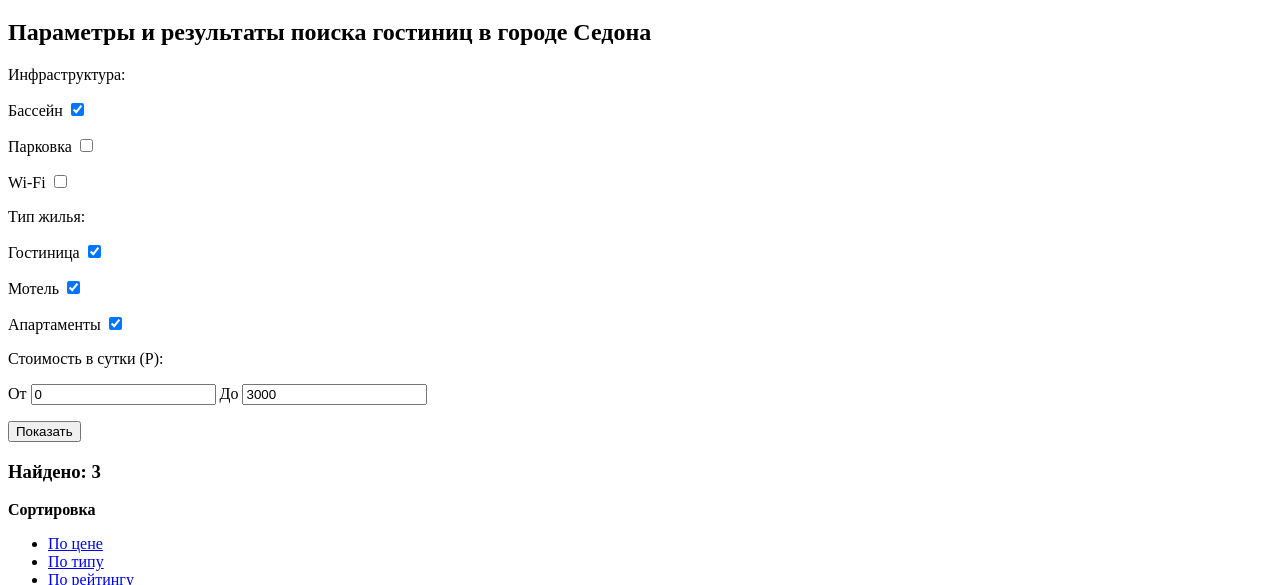
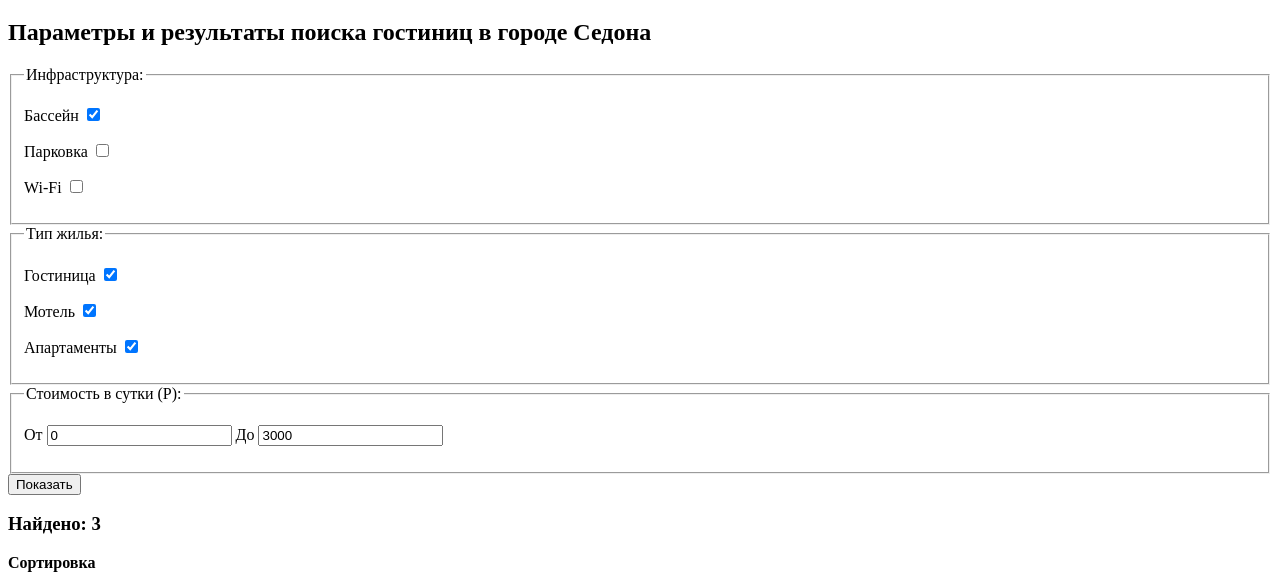
Before and after one commit to neolelya/Sedona, a plain HTML site: page hotels.html in a window 1280 px wide. Shown: the part 183-768 px from the top of the page. Drawn offline with Linux system fonts and the light colour scheme.

Commit message:
Изменено оформление форм

```diff
--- a/hotels.html
+++ b/hotels.html
@@ -25,8 +25,8 @@
 
                 <div>
                     <form action="https://htmlacademy.ru/intensive/htmlcss" method="get">
-                        <div>
-                            <p>Инфраструктура:</p>
+                        <fieldset>
+                            <legend>Инфраструктура:</legend>
                             <p>
                                 <label for="swimming-pool">Бассейн</label>
                                 <input id="swimming-pool" type="checkbox" name="swimming-pool" checked>
@@ -39,10 +39,10 @@
                                 <label for="wifi">Wi-Fi</label>
                                 <input id="wifi" type="checkbox" name="wifi">
                             </p>
-                        </div>
+                        </fieldset>
 
-                        <div>
-                            <p>Тип жилья:</p>
+                        <fieldset>
+                            <legend>Тип жилья:</legend>
                             <p>
                                 <label for="hotel">Гостиница</label>
                                 <input id="hotel" type="checkbox" name="hotel" checked>
@@ -55,10 +55,10 @@
                                 <label for="apartment">Апартаменты</label>
                                 <input id="apartment" type="checkbox" name="apartment" checked>
                             </p>
-                        </div>
+                        </fieldset>
 
-                        <div>
-                            <p>Стоимость в сутки (Р):</p>
+                        <fieldset>
+                            <legend>Стоимость в сутки (Р):</legend>
                             <p>
                                 <span>
                                     <label for="cost-from">От</label>
@@ -69,7 +69,7 @@
                                     <input id="cost-to" type="number" name="cost-to" value="3000">
                                 </span>
                             </p>
-                        </div>
+                        </fieldset>
 
                         <button type="button">Показать</button>
                     </form>
```
